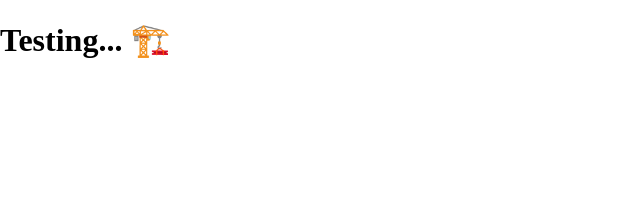
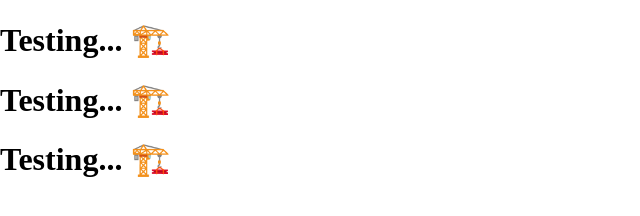
Before and after one commit to albertevieites/nash-sofan-portfolio, a website: page src/index.html in a window 1280 px wide. Shown: the whole page, without its empty margins (0-640 px from the left). Drawn offline with nearby package versions, Linux system fonts and the light colour scheme; files that its build step writes are made by us from their sources.

Commit message:
testing git

```diff
--- a/src/index.html
+++ b/src/index.html
@@ -9,6 +9,8 @@
 </head>
 <body>
   <h1>Testing... 🏗️</h1>
+  <h1>Testing... 🏗️</h1>
+  <h1>Testing... 🏗️</h1>
   <div class="box"></div>
 
 </body>
```
